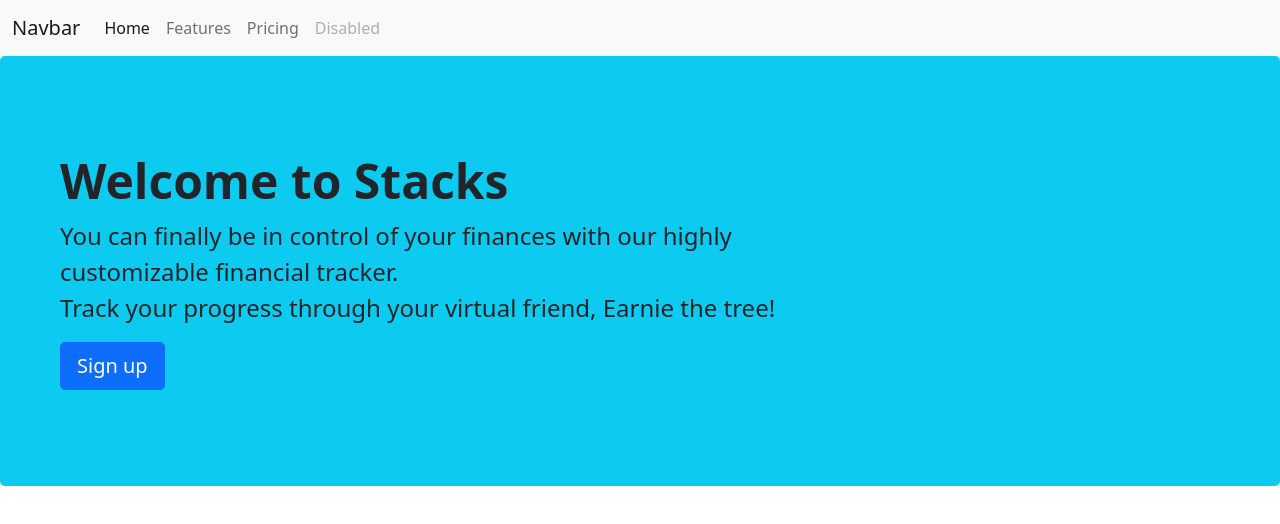
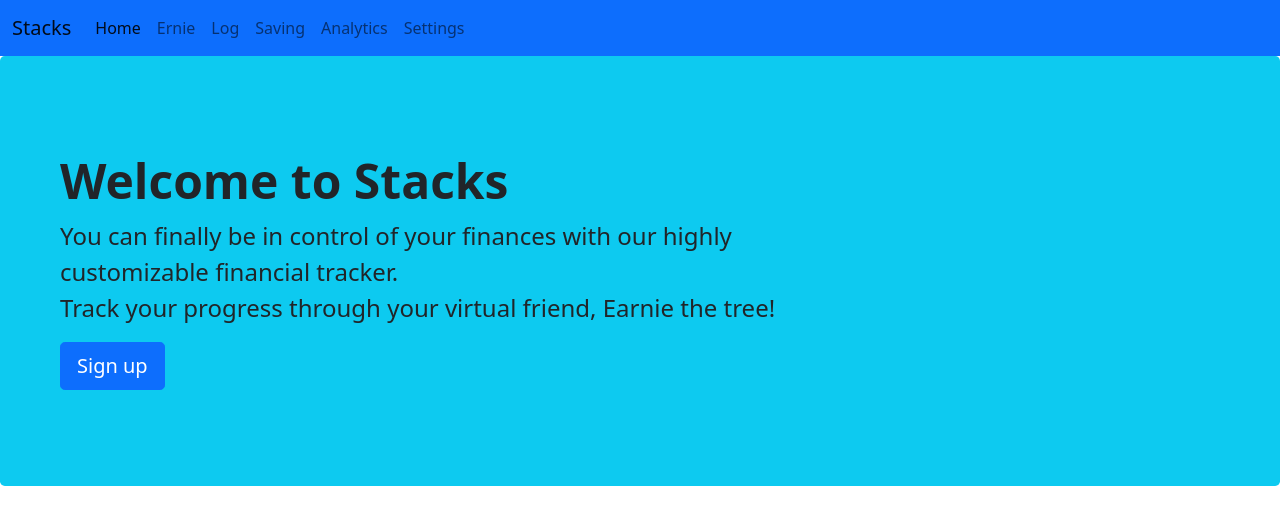
Before and after one commit to audiconcert/1800_202230_BBY27, a plain HTML site: page index.html in a window 1280 px wide. Drawn offline with nearby package versions, Linux system fonts and the light colour scheme.

Commit message:
Top Nav bar is changed properly.

```diff
--- a/index.html
+++ b/index.html
@@ -29,9 +29,9 @@
     <!-- Your HTML Layout go here -->
     <!------------------------------>
 
-    <nav class="navbar navbar-expand-lg navbar-light bg-light">
+    <nav class="navbar navbar-expand-lg navbar-light bg-primary">
         <div class="container-fluid">
-            <a class="navbar-brand" href="#">Navbar</a>
+            <a class="navbar-brand" href="#">Stacks</a>
             <button class="navbar-toggler" type="button" data-bs-toggle="collapse" data-bs-target="#navbarNav"
                 aria-controls="navbarNav" aria-expanded="false" aria-label="Toggle navigation">
                 <span class="navbar-toggler-icon"></span>
@@ -42,13 +42,19 @@
                         <a class="nav-link active" aria-current="page" href="#">Home</a>
                     </li>
                     <li class="nav-item">
-                        <a class="nav-link" href="#">Features</a>
+                        <a class="nav-link" href="#">Ernie</a>
                     </li>
                     <li class="nav-item">
-                        <a class="nav-link" href="#">Pricing</a>
+                        <a class="nav-link" href="#">Log</a>
                     </li>
                     <li class="nav-item">
-                        <a class="nav-link disabled">Disabled</a>
+                        <a class="nav-link" href="#">Saving</a>
+                    </li>
+                    <li class="nav-item">
+                        <a class="nav-link" href="#">Analytics</a>
+                    </li>
+                    <li class="nav-item">
+                        <a class="nav-link" href="#">Settings</a>
                     </li>
                 </ul>
             </div>
```
